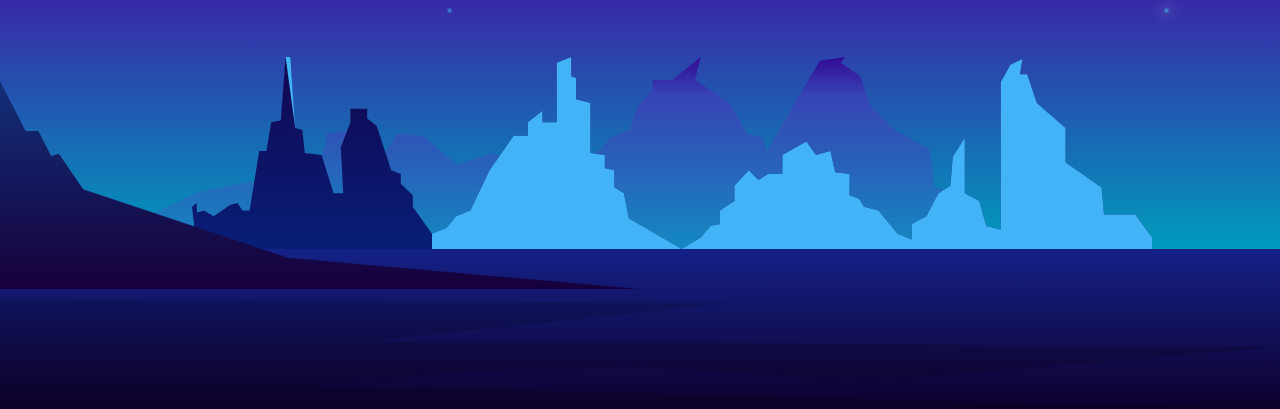
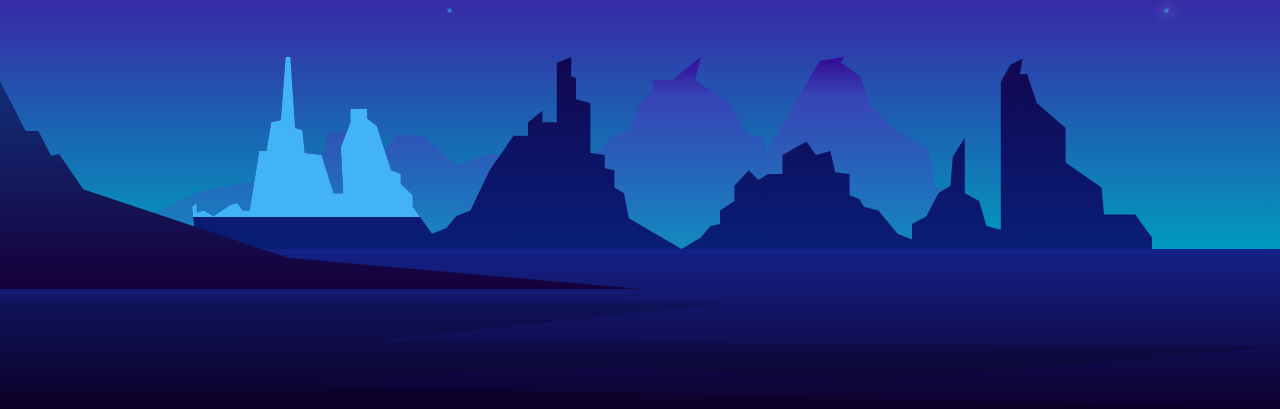
Before and after one commit to bruno-m-c/Palindrome-checker, a plain HTML site: page index.html in a window 1280 px wide. Shown: the part 391-800 px from the top of the page. Drawn offline with Linux system fonts and the light colour scheme.

Commit message:
Still working on MNT4 highlights. Embedding shadows within MNT3?

```diff
--- a/index.html
+++ b/index.html
@@ -42,13 +42,15 @@
             <div class="star"></div>
             <div class="star"></div>
         </div>
-        <div class="CONT4">
+       <!-- <div class="CONT4">
             <div class="HL S3A"></div>
             <div class="HL S3B"></div>
             <div class="HL S3C"></div>
-        </div>
+        </div>-->
         <div class="CONT3">
-            <div class="MNT3 THREEA"></div>
+            <div class="MNT3 THREEA">
+                <div class="HL S3A"></div>
+            </div>
             <div class="MNT3 THREEB"></div>
             <div class="MNT3 THREEC"></div>
         </div>
--- a/styles.css
+++ b/styles.css
@@ -169,13 +169,16 @@ input {
 }
 
 .HL {
-  flex: 1;
+  position: absolute;
+  /*flex: 1;*/
   background: #43B3F7;
   background-clip: content-box;
+  z-index: 3;
 }
 
 .S3A {
-  clip-path: polygon(39% 0%, 43% 37%, 41% 0);
+  width: 20em;
+  height: 10em;
 }
 
 .S3B {
```
